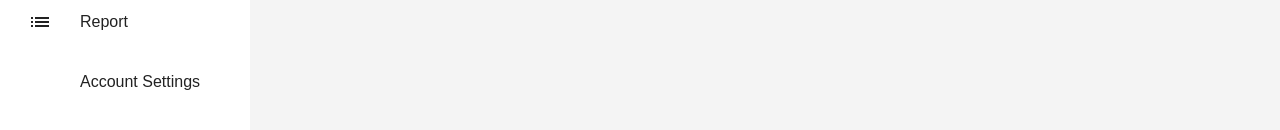
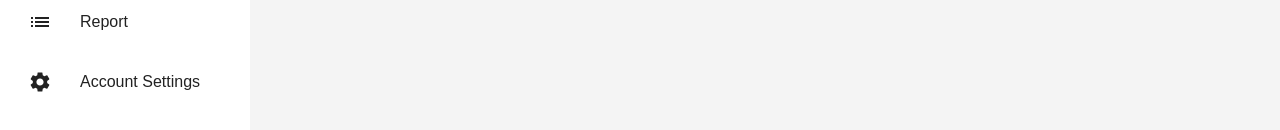
Before and after one commit to amit-nadcab/Task1, a React (Create React App) app: page /AEPS in a window 1280 px wide. Shown: the part 592-722 px from the top of the page. Built offline with nearby package versions, Linux system fonts and the light colour scheme.

Commit message:
change setting icon

```diff
--- a/src/components/Sidebar.jsx
+++ b/src/components/Sidebar.jsx
@@ -1,5 +1,5 @@
-import React, { useEffect } from 'react'
-import { Link,NavLink } from "react-router-dom";
+import React, { useEffect } from "react";
+import { Link, NavLink } from "react-router-dom";
 
 import {
   AccountBalanceOutlined,
@@ -9,9 +9,10 @@ import {
   FingerprintOutlined,
   List,
   PhoneAndroid,
+  Settings,
+  SettingsAccessibility,
 } from "@mui/icons-material";
 export default function Sidebar() {
-
   useEffect(() => {
     let list = document.querySelectorAll(".navigation li");
 
@@ -130,7 +131,7 @@ export default function Sidebar() {
           <li>
             <Link href="#">
               <span className="icon">
-                  <ion-icon name="log-out-outline"></ion-icon>
+                <Settings />
               </span>
               <span className="title">Account Settings</span>
             </Link>
@@ -138,5 +139,5 @@ export default function Sidebar() {
         </ul>
       </div>
     </>
-  )
+  );
 }
```
Lines whose indentation alone changed are shown as unchanged.
